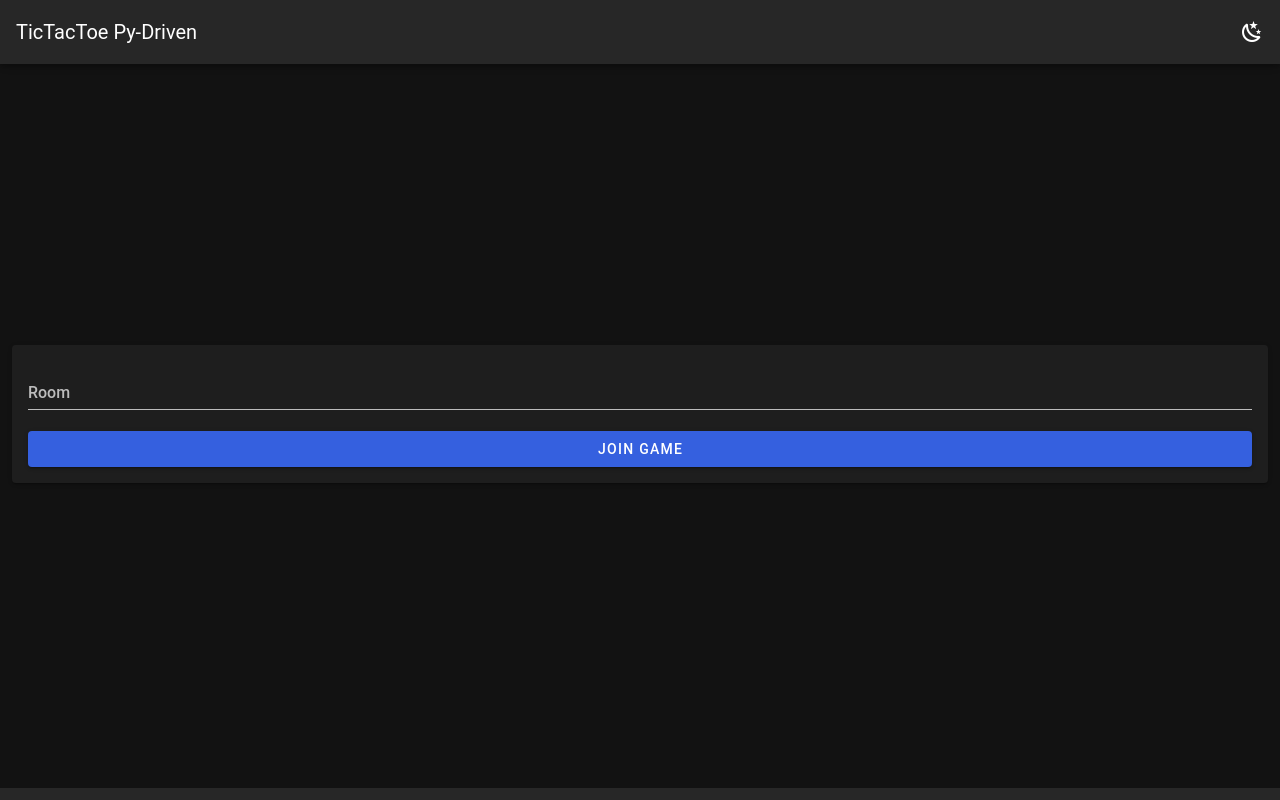
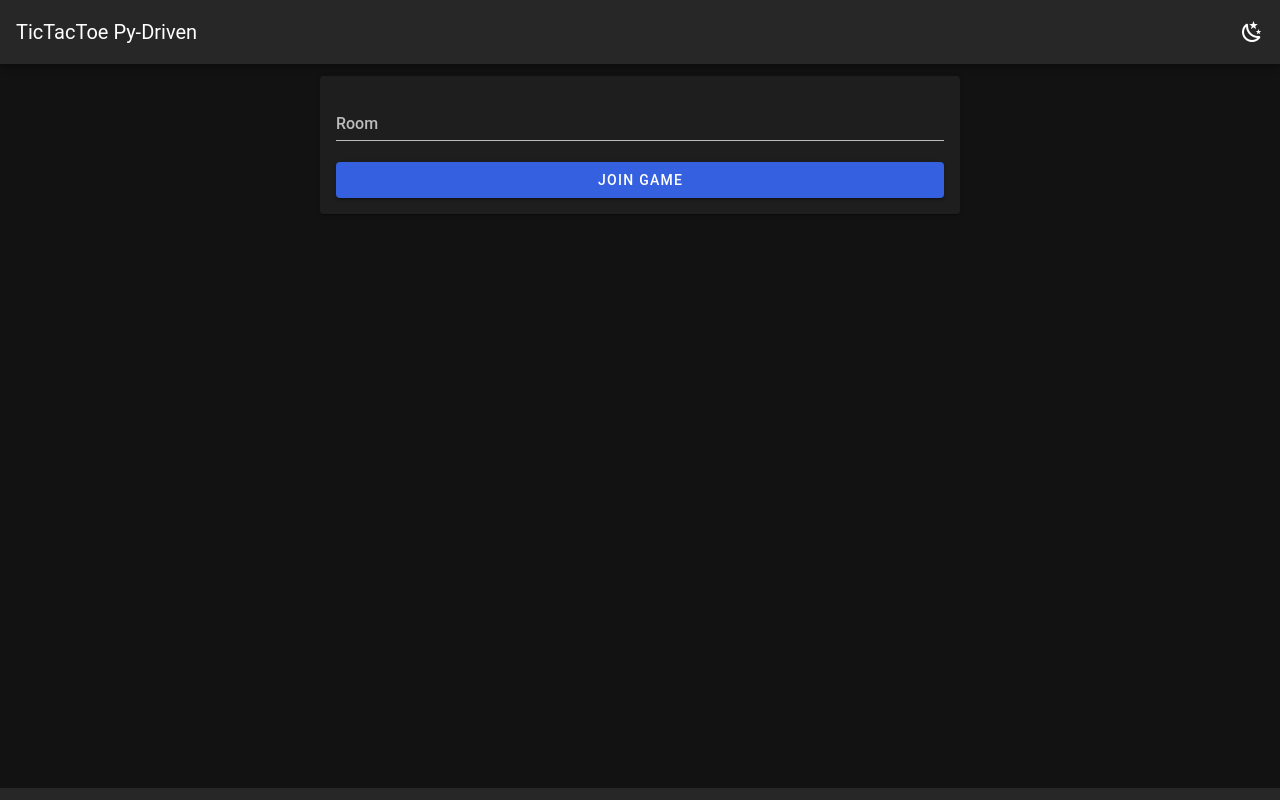
Before and after one commit to abdu-udwz/tictactoe-pydriven, a Vue app in the folder display/packages/app/: page / in a window 1280 px wide. Built offline with nearby package versions, Linux system fonts and the light colour scheme.

Commit message:
refactor: enhance board selection form

```diff
--- a/display/packages/app/src/App.vue
+++ b/display/packages/app/src/App.vue
@@ -4,12 +4,16 @@
     <VMain>
       <VContainer
         fluid
-        class="d-flex justify-center fill-height"
+        class="d-flex justify-center"
+        :style="$vuetify.application.height"
       >
         <!-- join/leave form -->
         <VRow justify="center">
           <VCol cols="12">
-            <VCard>
+            <VCard
+              max-width="50vw"
+              class="mx-auto"
+            >
               <VForm
                 v-if="board == null"
                 ref="joinForm"
```
